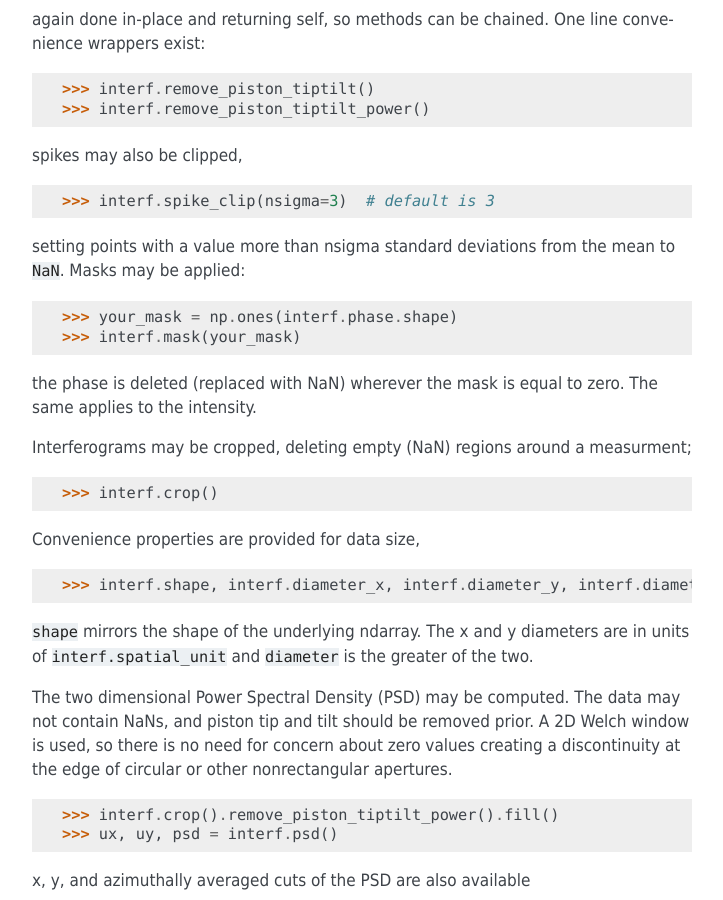
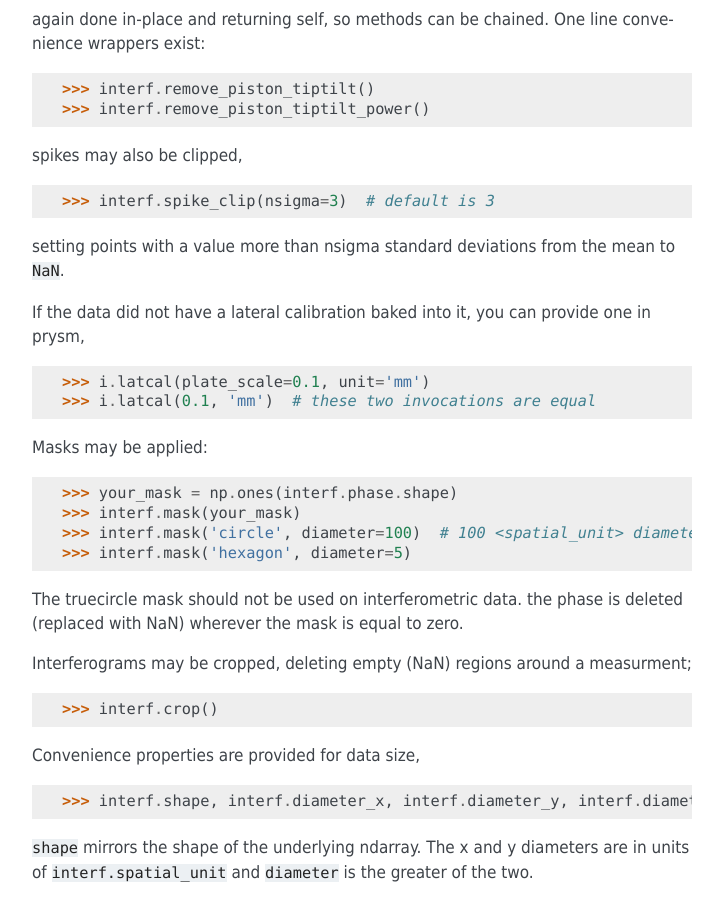
Before and after one commit to brandondube/prysm, a Sphinx documentation site: the page built from docs/source/user_guide/interferograms.rst, in a window 1280 px wide and 900 px high, scrolled down 907 px. Shown: the whole window, without its empty margins (388-1111 px from the left). Built offline with Sphinx 7.4.7, drawn with Linux system fonts in a browser that asks for light colours.

Commit message:
add latcal docs

```diff
--- a/docs/source/user_guide/interferograms.rst
+++ b/docs/source/user_guide/interferograms.rst
@@ -34,12 +34,21 @@ spikes may also be clipped,
 
 >>> interf.spike_clip(nsigma=3)  # default is 3
 
-setting points with a value more than nsigma standard deviations from the mean to :code:`NaN`.  Masks may be applied:
+setting points with a value more than nsigma standard deviations from the mean to :code:`NaN`.
+
+If the data did not have a lateral calibration baked into it, you can provide one in prysm,
+
+>>> i.latcal(plate_scale=0.1, unit='mm')
+>>> i.latcal(0.1, 'mm')  # these two invocations are equal
+
+Masks may be applied:
 
 >>> your_mask = np.ones(interf.phase.shape)
 >>> interf.mask(your_mask)
+>>> interf.mask('circle', diameter=100)  # 100 <spatial_unit> diameter circle
+>>> interf.mask('hexagon', diameter=5)
 
-the phase is deleted (replaced with NaN) wherever the mask is equal to zero.  The same applies to the intensity.
+The truecircle mask should not be used on interferometric data.  the phase is deleted (replaced with NaN) wherever the mask is equal to zero.
 
 Interferograms may be cropped, deleting empty (NaN) regions around a measurment;
 
@@ -47,7 +56,7 @@ Interferograms may be cropped, deleting empty (NaN) regions around a measurment;
 
 Convenience properties are provided for data size,
 
->>> interf.shape, interf.diameter_x, interf.diameter_y, interf.diameter
+>>> interf.shape, interf.diameter_x, interf.diameter_y, interf.diameter, interf.semidiameter
 
 :code:`shape` mirrors the shape of the underlying ndarray.  The x and y diameters are in units of :code:`interf.spatial_unit` and :code:`diameter` is the greater of the two.
 
```
